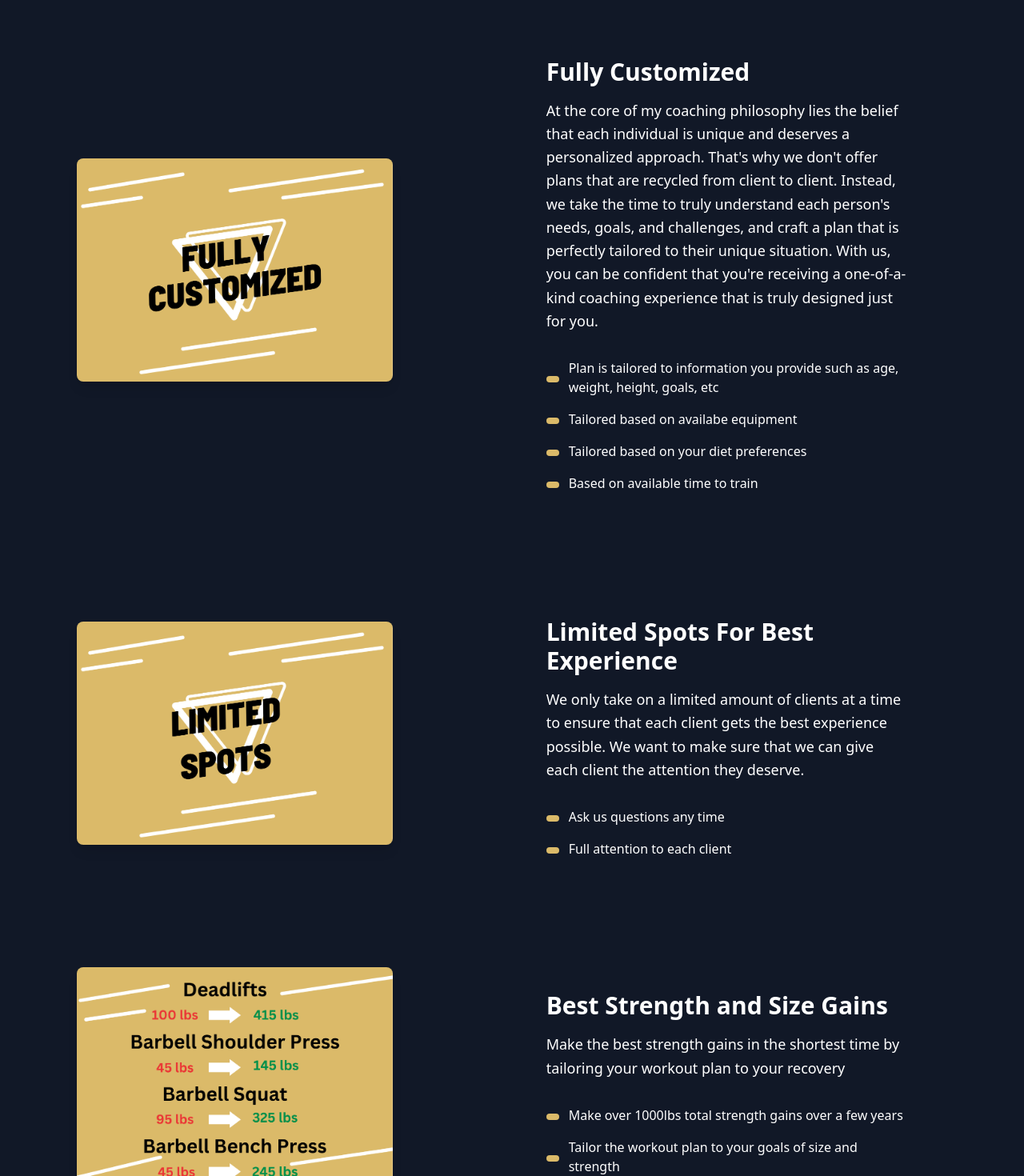
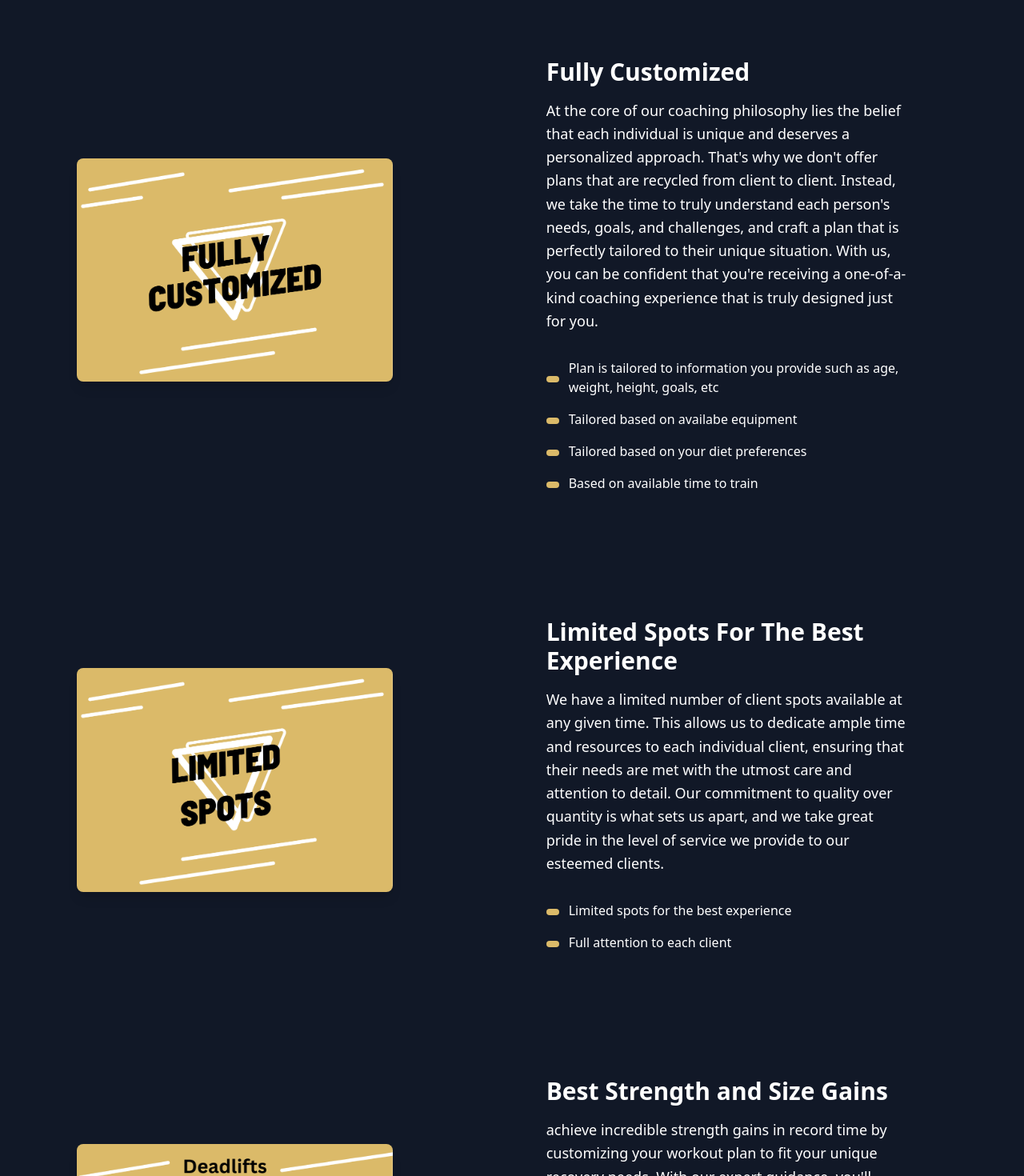
Before and after one commit to jburanpuri/IntelligentLifting, a Next.js app: page /custom in a window 1280 px wide. Shown: the part 3300-4770 px from the top of the page at 80% size. Built offline with nearby package versions, Linux system fonts and the light colour scheme.

Commit message:
Updated marketing text

```diff
--- a/components/CoachingComponent/MarketingItems/custom.js
+++ b/components/CoachingComponent/MarketingItems/custom.js
@@ -12,7 +12,7 @@ const Custom = () => {
 
                     <h3 className="text-3xl font-semibold text-white mt-5">Fully Customized</h3>
                     <p className="mt-4 text-lg leading-relaxed text-white">
-                    At the core of my coaching philosophy lies the belief that each individual is unique and deserves a personalized approach.
+                    At the core of our coaching philosophy lies the belief that each individual is unique and deserves a personalized approach.
                     That's why we don't offer plans that are recycled from client to client.
                     Instead, we take the time to truly understand each person's needs, goals, and challenges, and craft a plan that is perfectly tailored to their unique situation.
                     With us, you can be confident that you're receiving a one-of-a-kind coaching experience that is truly designed just for you.
--- a/components/CoachingComponent/MarketingItems/data.js
+++ b/components/CoachingComponent/MarketingItems/data.js
@@ -12,7 +12,7 @@ const Data = () => {
 
                     <h3 className="text-3xl font-semibold text-white mt-5">Data Driven</h3>
                     <p className="mt-4 text-lg leading-relaxed text-white">
-                    Our coaching service takes a data-driven approach to help you achieve your health and fitness goals.
+                    We take a data-driven approach to help you achieve your health and fitness goals.
                     We believe in monitoring progress through regular check-ins, and we make it a priority to help you stay on track every step of the way.
                     We understand that sustainable progress requires a workout plan that is both enjoyable and effective, which is why we work with you to create a customized plan tailored to your specific needs and preferences.
                     Our ultimate goal is to improve every aspect of your health over the long-term, and we're committed to supporting you on this journey with personalized attention and guidance.
--- a/components/CoachingComponent/MarketingItems/limited.js
+++ b/components/CoachingComponent/MarketingItems/limited.js
@@ -10,9 +10,11 @@ const Limited = () => {
                 <div className="w-full md:w-5/12 ml-auto mr-auto px-4">
                     <div className="md:pr-12">
 
-                    <h3 className="text-3xl font-semibold text-white mt-5">Limited Spots For Best Experience</h3>
+                    <h3 className="text-3xl font-semibold text-white mt-5">Limited Spots For The Best Experience</h3>
                     <p className="mt-4 text-lg leading-relaxed text-white">
-                        We only take on a limited amount of clients at a time to ensure that each client gets the best experience possible. We want to make sure that we can give each client the attention they deserve.
+                    We have a limited number of client spots available at any given time.
+                    This allows us to dedicate ample time and resources to each individual client, ensuring that their needs are met with the utmost care and attention to detail.
+                    Our commitment to quality over quantity is what sets us apart, and we take great pride in the level of service we provide to our esteemed clients.
                     </p>
                     <ul className="list-none mt-6">
                         <li className="py-2">
@@ -22,7 +24,7 @@ const Limited = () => {
                             </div>
                             <div>
                             <h4 className="text-white">
-                                Ask us questions any time
+                                Limited spots for the best experience
                             </h4>
                             </div>
                         </div>
--- a/components/CoachingComponent/MarketingItems/strength.js
+++ b/components/CoachingComponent/MarketingItems/strength.js
@@ -12,7 +12,9 @@ const Strength = () => {
 
                     <h3 className="text-3xl font-semibold text-white mt-5">Best Strength and Size Gains</h3>
                     <p className="mt-4 text-lg leading-relaxed text-white">
-                        Make the best strength gains in the shortest time by tailoring your workout plan to your recovery
+                    achieve incredible strength gains in record time by customizing your workout plan to fit your unique recovery needs.
+                    With our expert guidance, you'll optimize every aspect of your training regimen, including sleep, diet, and exercise, to help you push past your limits and achieve your fitness goals like never before.
+                    Get ready to unleash your inner strength and become the best version of yourself with our tailored approach to fitness.
 
                     </p>
                     <ul className="list-none mt-6">
@@ -23,7 +25,7 @@ const Strength = () => {
                             </div>
                             <div>
                             <h4 className="text-white">
-                            Make over 1000lbs total strength gains over a few years
+                            Make over 1000 lbs total strength gains over a few years by tailoring your workout plan to your recovery
                             </h4>
                             </div>
                         </div>
@@ -35,7 +37,7 @@ const Strength = () => {
                             </div>
                             <div>
                             <h4 className="text-white">
-                            Tailor the workout plan to your goals of size and strength
+                                Improve other aspects of life such as diet and sleep to improve recovery
                             </h4>
                             </div>
                         </div>
--- a/components/CoachingComponent/checklist.js
+++ b/components/CoachingComponent/checklist.js
@@ -5,7 +5,7 @@ const Checklist = () => {
         <section>
 	<div className="container flex flex-col-reverse mx-auto lg:flex-row py-10">
 		<div className="flex flex-col px-6 py-24 space-y-12 rounded-sm sm:p-8 lg:p-12 lg:w-1/2 xl:w-1/2 text-white">
-		<h1 className="text-4xl font-extrabold tracking-tight md:text-5xl xl:text-6xl text-white">Why Intelligent Lifting</h1>
+		<h1 className="text-4xl font-extrabold tracking-tight md:text-5xl xl:text-6xl text-white">Coaching Made Simple</h1>
 			<div className="flex space-x-2 sm:space-x-4">
 				<svg xmlns="http://www.w3.org/2000/svg" fill="none" viewBox="0 0 24 24" stroke="currentColor" className="flex-shrink-0 w-6 h-6">
 					<path strokeLinecap="round" strokeLinejoin="round" strokeWidth="2" d="M9 12l2 2 4-4M7.835 4.697a3.42 3.42 0 001.946-.806 3.42 3.42 0 014.438 0 3.42 3.42 0 001.946.806 3.42 3.42 0 013.138 3.138 3.42 3.42 0 00.806 1.946 3.42 3.42 0 010 4.438 3.42 3.42 0 00-.806 1.946 3.42 3.42 0 01-3.138 3.138 3.42 3.42 0 00-1.946.806 3.42 3.42 0 01-4.438 0 3.42 3.42 0 00-1.946-.806 3.42 3.42 0 01-3.138-3.138 3.42 3.42 0 00-.806-1.946 3.42 3.42 0 010-4.438 3.42 3.42 0 00.806-1.946 3.42 3.42 0 013.138-3.138z"></path>
```
